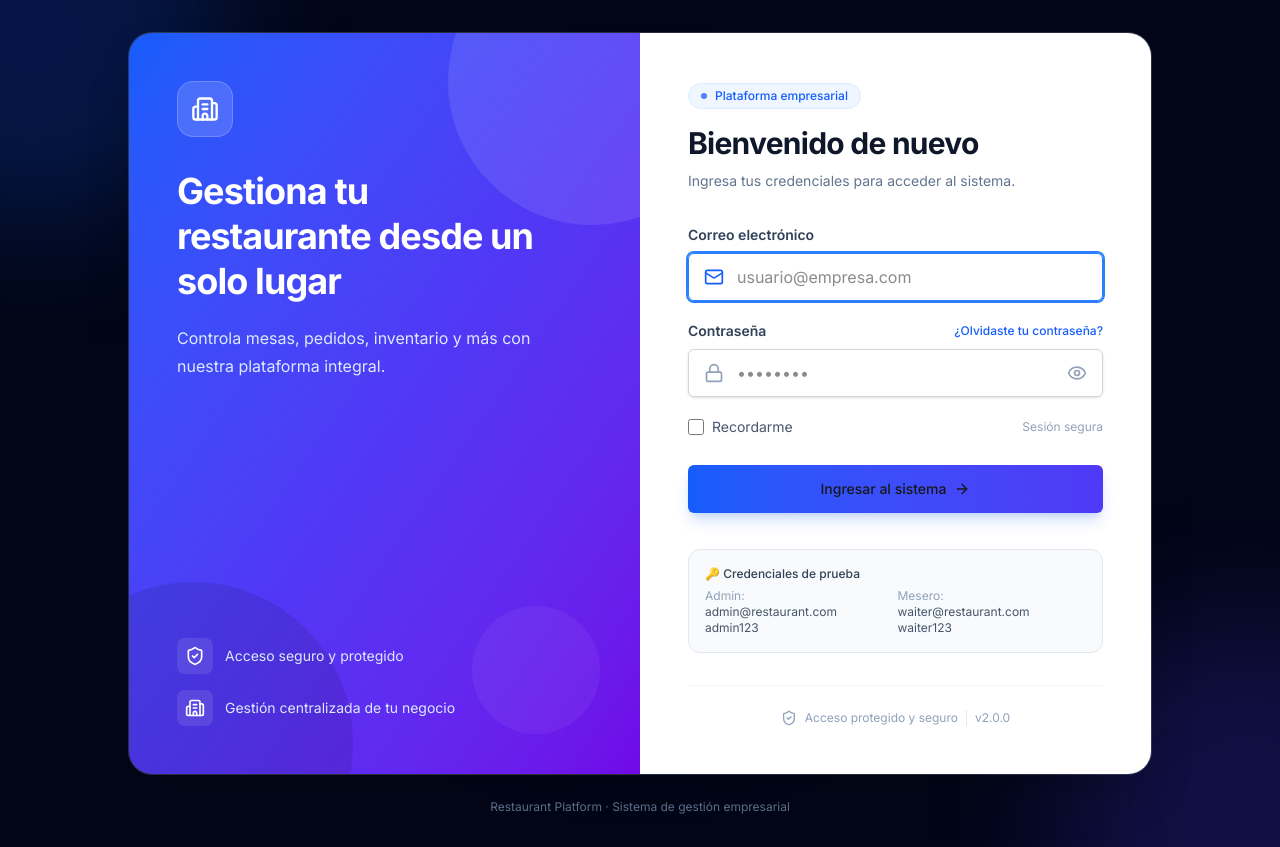
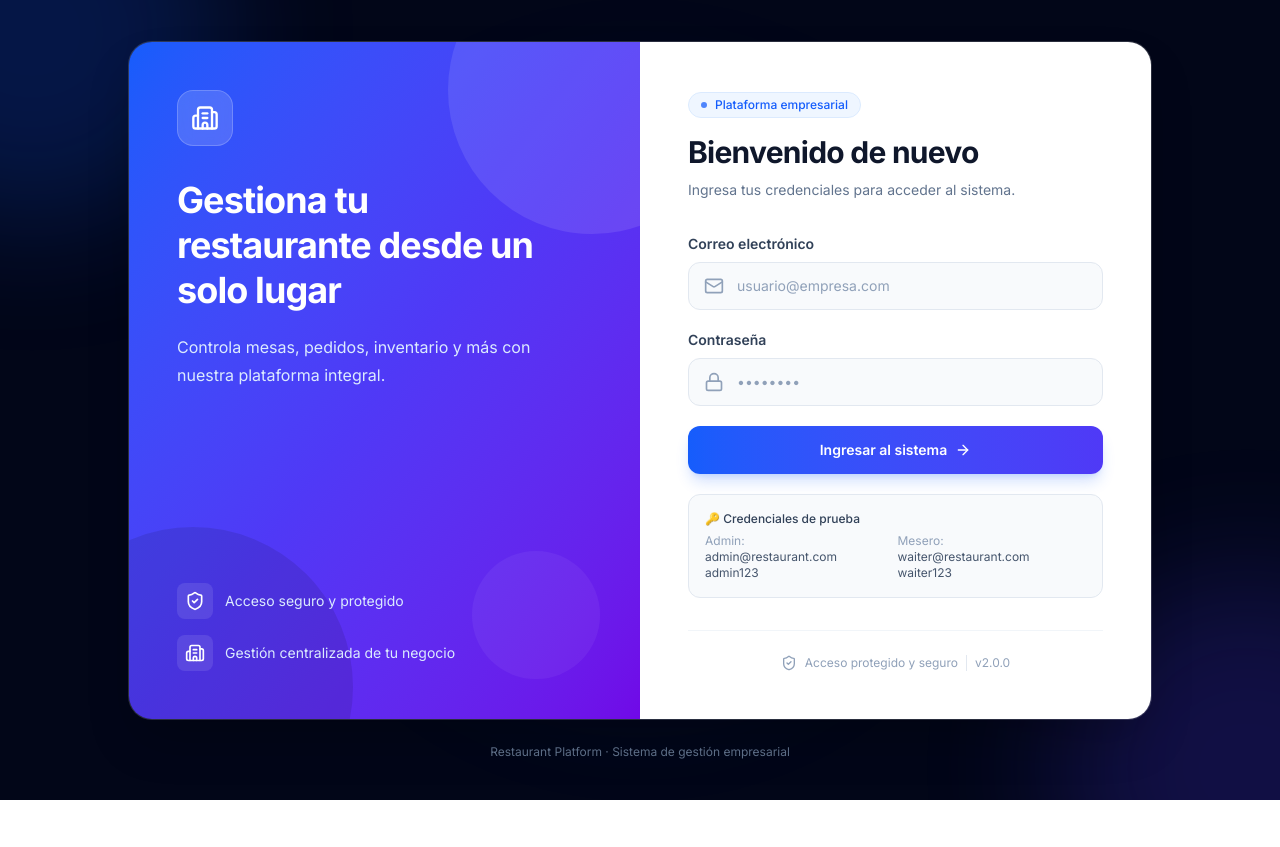
Before and after one commit to cprediger6/restaurant-platform, a Next.js app: page /login in a window 1280 px wide. After the commit the page ends 800 px from the top, so only its background shows below. Built offline with nearby package versions, Linux system fonts and the light colour scheme.

Commit message:
fix: usar redirect: true en login y mejorar check-cookie

```diff
--- a/src/app/api/auth/check-cookie/route.ts
+++ b/src/app/api/auth/check-cookie/route.ts
@@ -8,7 +8,7 @@ export async function GET(request: NextRequest) {
   try {
     // Obtener todas las cookies
     const cookieHeader = request.headers.get("cookie") || "";
-    const cookies = cookieHeader.split(";").map(c => c.trim());
+    const cookies = cookieHeader.split(";").map(c => c.trim()).filter(c => c);
 
     // Buscar cookies de sesión
     const sessionCookie = cookies.find(c =>
@@ -22,6 +22,8 @@ export async function GET(request: NextRequest) {
     return NextResponse.json({
       hasSessionCookie: !!sessionCookie,
       sessionCookieName: sessionCookie?.split("=")[0] || "none",
+      sessionCookieValue: sessionCookie ? sessionCookie.split("=")[1]?.substring(0, 20) + "..." : null,
+      allCookies: cookies,
       session: session ? {
         authenticated: true,
         user: {
@@ -29,7 +31,6 @@ export async function GET(request: NextRequest) {
           role: session.user?.role,
         }
       } : null,
-      allCookies: cookies,
     });
   } catch (error) {
     console.error("Error:", error);
--- a/src/components/auth/LoginForm.tsx
+++ b/src/components/auth/LoginForm.tsx
@@ -4,177 +4,61 @@
 
 import { signIn } from "next-auth/react"
 import { useRouter, useSearchParams } from "next/navigation"
-import { useState, useEffect, Suspense } from "react"
-import {
-  Loader2,
-  Mail,
-  Lock,
-  AlertCircle,
-  Building2,
-  ShieldCheck,
-  ArrowRight,
-  Eye,
-  EyeOff,
-  CheckCircle2
-} from "lucide-react"
-import { Button } from "@/components/ui/Button"
-import { Input } from "@/components/ui/Input"
-
-// ============================================================
-// COMPONENTE PRINCIPAL
-// ============================================================
+import { useState, Suspense } from "react"
+import { Loader2, Mail, Lock, AlertCircle, Building2, ShieldCheck, ArrowRight } from "lucide-react"
 
 function LoginFormContent() {
   const router = useRouter()
   const searchParams = useSearchParams()
   const callbackUrl = searchParams.get("callbackUrl") || "/dashboard"
 
-  // Estados del formulario
   const [email, setEmail] = useState("")
   const [password, setPassword] = useState("")
-  const [isLoading, setIsLoading] = useState(false)
   const [error, setError] = useState<string | null>(null)
-  const [showPassword, setShowPassword] = useState(false)
-  const [rememberMe, setRememberMe] = useState(false)
-  const [emailError, setEmailError] = useState<string | null>(null)
-  const [passwordError, setPasswordError] = useState<string | null>(null)
-  const [touched, setTouched] = useState({ email: false, password: false })
-
-  // Auto-focus en el primer campo
-  useEffect(() => {
-    const timer = setTimeout(() => {
-      const emailInput = document.getElementById("email")
-      if (emailInput) emailInput.focus()
-    }, 100)
-    return () => clearTimeout(timer)
-  }, [])
-
-  // ============================================================
-  // VALIDACIONES
-  // ============================================================
-
-  const validateEmail = (value: string) => {
-    if (!value.trim()) {
-      setEmailError("El correo electrónico es requerido")
-      return false
-    }
-    if (!/^[^\s@]+@[^\s@]+\.[^\s@]+$/.test(value)) {
-      setEmailError("Ingresa un correo electrónico válido")
-      return false
-    }
-    setEmailError(null)
-    return true
-  }
-
-  const validatePassword = (value: string) => {
-    if (!value) {
-      setPasswordError("La contraseña es requerida")
-      return false
-    }
-    if (value.length < 6) {
-      setPasswordError("La contraseña debe tener al menos 6 caracteres")
-      return false
-    }
-    setPasswordError(null)
-    return true
-  }
-
-  // ============================================================
-  // HANDLERS
-  // ============================================================
-
-  const handleEmailChange = (e: React.ChangeEvent<HTMLInputElement>) => {
-    const value = e.target.value
-    setEmail(value)
-    if (touched.email) validateEmail(value)
-  }
-
-  const handlePasswordChange = (e: React.ChangeEvent<HTMLInputElement>) => {
-    const value = e.target.value
-    setPassword(value)
-    if (touched.password) validatePassword(value)
-  }
-
-  const handleBlur = (field: 'email' | 'password') => {
-    setTouched(prev => ({ ...prev, [field]: true }))
-    if (field === 'email') validateEmail(email)
-    if (field === 'password') validatePassword(password)
-  }
+  const [loading, setLoading] = useState(false)
 
   const handleSubmit = async (e: React.FormEvent) => {
     e.preventDefault()
     setError(null)
-
-    // Validar todo antes de enviar
-    const isEmailValid = validateEmail(email)
-    const isPasswordValid = validatePassword(password)
-    setTouched({ email: true, password: true })
-
-    if (!isEmailValid || !isPasswordValid) {
-      return
-    }
-
-    setIsLoading(true)
+    setLoading(true)
 
     try {
+      // ✅ Usar redirect: true para dejar que NextAuth maneje la redirección
       const result = await signIn("credentials", {
-        email: email.trim(),
+        email,
         password,
-        redirect: false,
+        redirect: true,
         callbackUrl,
-        ...(rememberMe && { remember: "true" }),
       })
 
-      if (result?.error) {
-        // Manejar errores específicos de NextAuth
-        if (result.error === "CredentialsSignin") {
-          setError("Credenciales incorrectas. Verifica tu email y contraseña.")
-        } else if (result.error === "AccessDenied") {
-          setError("Acceso denegado. Contacta al administrador.")
-        } else {
-          setError(result.error || "Error al iniciar sesión. Intenta nuevamente.")
-        }
-        setIsLoading(false)
-        return
-      }
+      // ⚠️ Si redirect: true, el código después de esto no se ejecuta
+      // porque NextAuth redirige automáticamente
+      console.log("✅ Login exitoso (esto no debería ejecutarse con redirect: true)")
 
-      // ✅ Login exitoso
-      router.push(callbackUrl)
-      router.refresh()
     } catch (err) {
-      console.error("Error de login:", err)
+      console.error("❌ Error de login:", err)
       setError("Ocurrió un error inesperado. Intenta nuevamente.")
-      setIsLoading(false)
+      setLoading(false)
     }
   }
-
-  // ============================================================
-  // RENDER
-  // ============================================================
 
   return (
     <div className="w-full max-w-5xl">
       <div className="grid overflow-hidden rounded-3xl border border-white/10 bg-white/[0.07] shadow-2xl backdrop-blur-2xl lg:grid-cols-2">
 
-        {/* ============================= */}
-        {/* PANEL IZQUIERDO - BRANDING */}
-        {/* ============================= */}
+        {/* Panel Izquierdo - Branding */}
         <div className="relative hidden lg:flex flex-col justify-between overflow-hidden bg-gradient-to-br from-blue-600 via-indigo-600 to-violet-700 p-10 xl:p-12">
-          {/* Decoraciones */}
           <div className="absolute -right-24 -top-24 h-72 w-72 rounded-full bg-white/10" />
           <div className="absolute -bottom-32 -left-24 h-80 w-80 rounded-full bg-black/10" />
           <div className="absolute right-10 bottom-10 h-32 w-32 rounded-full bg-white/5" />
 
           <div className="relative z-10">
-            {/* Logo */}
             <div className="flex h-14 w-14 items-center justify-center rounded-2xl bg-white/15 border border-white/20 backdrop-blur-sm">
               <Building2 className="h-7 w-7 text-white" />
             </div>
-
             <h2 className="mt-8 max-w-sm text-4xl font-bold leading-tight tracking-tight text-white">
               Gestiona tu restaurante desde un solo lugar
             </h2>
-
             <p className="mt-5 max-w-sm text-base leading-7 text-blue-100">
               Controla mesas, pedidos, inventario y más con nuestra plataforma integral.
             </p>
@@ -196,13 +80,9 @@ function LoginFormContent() {
           </div>
         </div>
 
-        {/* ============================= */}
-        {/* PANEL DERECHO - FORMULARIO */}
-        {/* ============================= */}
+        {/* Panel Derecho - Formulario */}
         <div className="bg-white p-7 sm:p-10 lg:p-12">
-          {/* Header */}
           <div className="mb-8">
-            {/* Mobile logo */}
             <div className="mb-6 flex lg:hidden">
               <div className="flex h-12 w-12 items-center justify-center rounded-xl bg-blue-50 text-blue-600">
                 <Building2 className="h-6 w-6" />
@@ -217,15 +97,11 @@ function LoginFormContent() {
             <h1 className="mt-4 text-3xl font-bold tracking-tight text-slate-900">
               Bienvenido de nuevo
             </h1>
-
             <p className="mt-2 text-sm leading-6 text-slate-500">
               Ingresa tus credenciales para acceder al sistema.
             </p>
           </div>
 
-          {/* ============================= */}
-          {/* ERROR GENERAL */}
-          {/* ============================= */}
           {error && (
             <div className="mb-6 flex items-start gap-3 rounded-xl border border-red-200 bg-red-50 p-4 text-sm text-red-700 animate-in slide-in-from-top-2 fade-in duration-300">
               <div className="mt-0.5 flex h-7 w-7 shrink-0 items-center justify-center rounded-lg bg-red-100">
@@ -238,129 +114,55 @@ function LoginFormContent() {
             </div>
           )}
 
-          {/* ============================= */}
-          {/* FORMULARIO */}
-          {/* ============================= */}
           <form onSubmit={handleSubmit} className="space-y-5">
-            {/* Email */}
             <div>
               <label htmlFor="email" className="mb-2 block text-sm font-semibold text-slate-700">
                 Correo electrónico
               </label>
-              <div className="relative group">
+              <div className="group relative">
                 <Mail className="pointer-events-none absolute left-4 top-1/2 h-5 w-5 -translate-y-1/2 text-slate-400 transition-colors group-focus-within:text-blue-600" />
-                <Input
+                <input
                   id="email"
                   type="email"
                   required
                   value={email}
-                  onChange={handleEmailChange}
-                  onBlur={() => handleBlur('email')}
-                  disabled={isLoading}
+                  onChange={(e) => setEmail(e.target.value)}
+                  disabled={loading}
                   placeholder="usuario@empresa.com"
                   autoComplete="email"
-                  className={`h-12 w-full pl-12 pr-4 transition-all ${
-                    touched.email && emailError
-                      ? 'border-red-500 focus-visible:ring-red-500'
-                      : touched.email && !emailError && email
-                      ? 'border-green-500 focus-visible:ring-green-500'
-                      : ''
-                  }`}
+                  className="h-12 w-full rounded-xl border border-slate-200 bg-slate-50 pl-12 pr-4 text-sm text-slate-900 outline-none transition-all placeholder:text-slate-400 hover:border-slate-300 focus:border-blue-500 focus:bg-white focus:ring-4 focus:ring-blue-500/10 disabled:cursor-not-allowed disabled:opacity-60"
                 />
-                {touched.email && !emailError && email && (
-                  <CheckCircle2 className="absolute right-4 top-1/2 h-5 w-5 -translate-y-1/2 text-green-500" />
-                )}
               </div>
-              {touched.email && emailError && (
-                <p className="mt-1.5 text-xs text-red-600 flex items-center gap-1">
-                  <AlertCircle className="h-3.5 w-3.5" />
-                  {emailError}
-                </p>
-              )}
             </div>
 
-            {/* Password */}
             <div>
               <div className="mb-2 flex items-center justify-between">
                 <label htmlFor="password" className="text-sm font-semibold text-slate-700">
                   Contraseña
                 </label>
-                <button
-                  type="button"
-                  className="text-xs text-blue-600 hover:text-blue-800 font-medium transition-colors"
-                  onClick={() => {
-                    // Aquí puedes agregar lógica de "olvidé mi contraseña"
-                    console.log('Recuperar contraseña')
-                  }}
-                >
-                  ¿Olvidaste tu contraseña?
-                </button>
               </div>
-
-              <div className="relative group">
+              <div className="group relative">
                 <Lock className="pointer-events-none absolute left-4 top-1/2 h-5 w-5 -translate-y-1/2 text-slate-400 transition-colors group-focus-within:text-blue-600" />
-                <Input
+                <input
                   id="password"
-                  type={showPassword ? "text" : "password"}
+                  type="password"
                   required
                   value={password}
-                  onChange={handlePasswordChange}
-                  onBlur={() => handleBlur('password')}
-                  disabled={isLoading}
+                  onChange={(e) => setPassword(e.target.value)}
+                  disabled={loading}
                   placeholder="••••••••"
                   autoComplete="current-password"
-                  className={`h-12 w-full pl-12 pr-12 transition-all ${
-                    touched.password && passwordError
-                      ? 'border-red-500 focus-visible:ring-red-500'
-                      : touched.password && !passwordError && password
-                      ? 'border-green-500 focus-visible:ring-green-500'
-                      : ''
-                  }`}
+                  className="h-12 w-full rounded-xl border border-slate-200 bg-slate-50 pl-12 pr-4 text-sm text-slate-900 outline-none transition-all placeholder:text-slate-400 hover:border-slate-300 focus:border-blue-500 focus:bg-white focus:ring-4 focus:ring-blue-500/10 disabled:cursor-not-allowed disabled:opacity-60"
                 />
-                <button
-                  type="button"
-                  onClick={() => setShowPassword(!showPassword)}
-                  className="absolute right-4 top-1/2 -translate-y-1/2 text-slate-400 hover:text-slate-600 transition-colors"
-                  tabIndex={-1}
-                >
-                  {showPassword ? (
-                    <EyeOff className="h-5 w-5" />
-                  ) : (
-                    <Eye className="h-5 w-5" />
-                  )}
-                </button>
               </div>
-              {touched.password && passwordError && (
-                <p className="mt-1.5 text-xs text-red-600 flex items-center gap-1">
-                  <AlertCircle className="h-3.5 w-3.5" />
-                  {passwordError}
-                </p>
-              )}
             </div>
 
-            {/* Remember Me */}
-            <div className="flex items-center justify-between">
-              <label className="flex items-center gap-2 text-sm text-slate-600 cursor-pointer">
-                <input
-                  type="checkbox"
-                  checked={rememberMe}
-                  onChange={(e) => setRememberMe(e.target.checked)}
-                  className="h-4 w-4 rounded border-slate-300 text-blue-600 focus:ring-blue-500 cursor-pointer"
-                />
-                Recordarme
-              </label>
-              <span className="text-xs text-slate-400">
-                Sesión segura
-              </span>
-            </div>
-
-            {/* Submit */}
-            <Button
+            <button
               type="submit"
-              disabled={isLoading}
-              className="mt-2 h-12 w-full gap-2 bg-gradient-to-r from-blue-600 to-indigo-600 hover:from-blue-700 hover:to-indigo-700 shadow-lg shadow-blue-600/20 hover:shadow-xl hover:shadow-blue-600/25 transition-all duration-200 hover:-translate-y-0.5"
+              disabled={loading}
+              className="group mt-2 flex h-12 w-full items-center justify-center gap-2 rounded-xl bg-gradient-to-r from-blue-600 to-indigo-600 px-5 text-sm font-semibold text-white shadow-lg shadow-blue-600/20 transition-all duration-200 hover:-translate-y-0.5 hover:from-blue-700 hover:to-indigo-700 hover:shadow-xl hover:shadow-blue-600/25 focus:outline-none focus:ring-4 focus:ring-blue-500/20 disabled:cursor-not-allowed disabled:translate-y-0 disabled:opacity-60"
             >
-              {isLoading ? (
+              {loading ? (
                 <>
                   <Loader2 className="h-5 w-5 animate-spin" />
                   <span>Autenticando...</span>
@@ -371,9 +173,8 @@ function LoginFormContent() {
                   <ArrowRight className="h-4 w-4 transition-transform duration-200 group-hover:translate-x-1" />
                 </>
               )}
-            </Button>
+            </button>
 
-            {/* Credenciales de prueba */}
             <div className="mt-4 rounded-xl border border-slate-200 bg-slate-50 p-4 text-xs text-slate-500">
               <p className="font-medium text-slate-700 mb-1.5">🔑 Credenciales de prueba</p>
               <div className="grid grid-cols-2 gap-1">
@@ -395,7 +196,6 @@ function LoginFormContent() {
             </div>
           </form>
 
-          {/* Footer */}
           <div className="mt-8 border-t border-slate-100 pt-6 text-center">
             <div className="flex items-center justify-center gap-2 text-xs text-slate-400">
               <ShieldCheck className="h-4 w-4" />
@@ -407,17 +207,12 @@ function LoginFormContent() {
         </div>
       </div>
 
-      {/* Copyright */}
       <p className="mt-6 text-center text-xs text-slate-500">
         Restaurant Platform · Sistema de gestión empresarial
       </p>
     </div>
   )
 }
-
-// ============================================================
-// WRAPPER CON SUSPENSE
-// ============================================================
 
 export default function LoginForm() {
   return (
```
